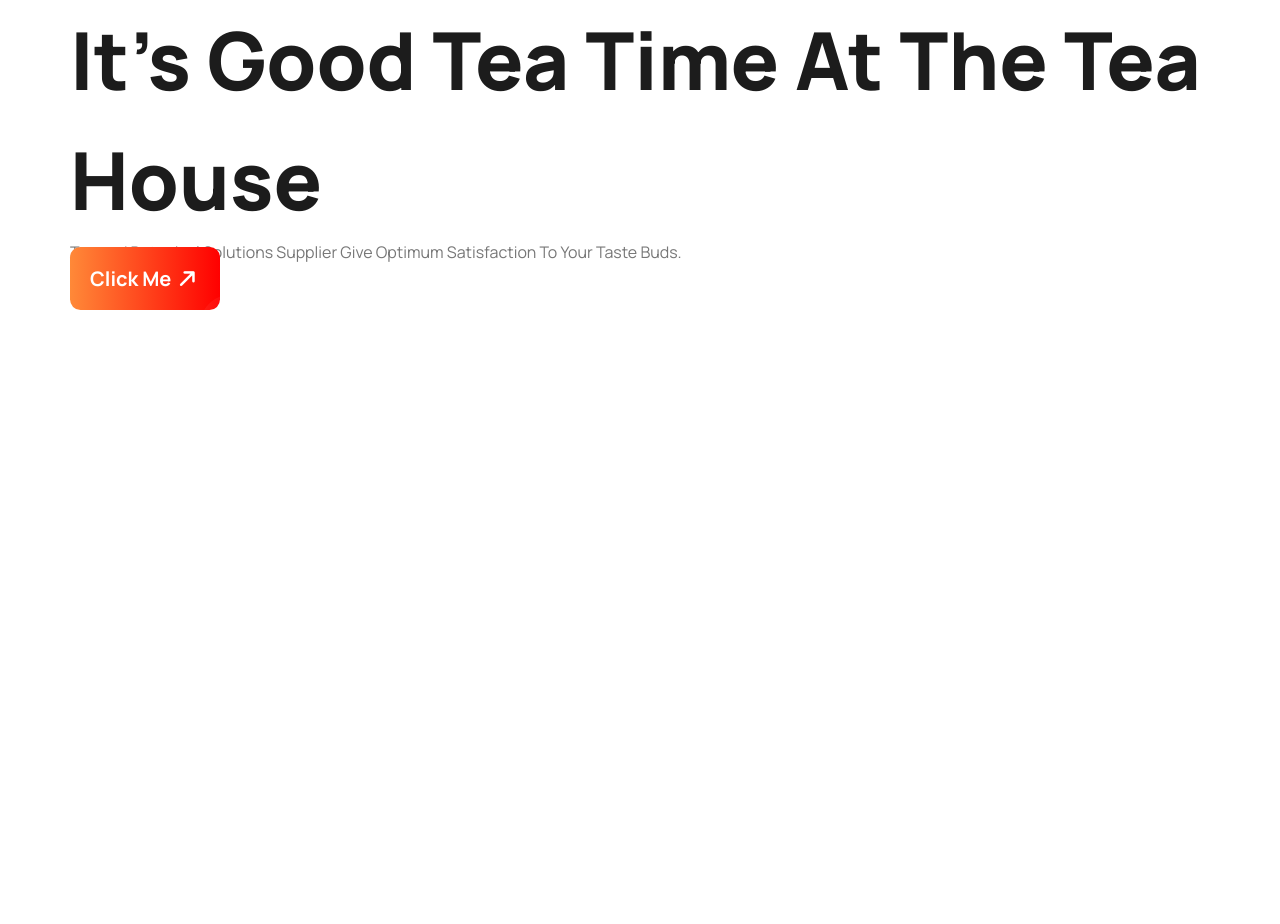
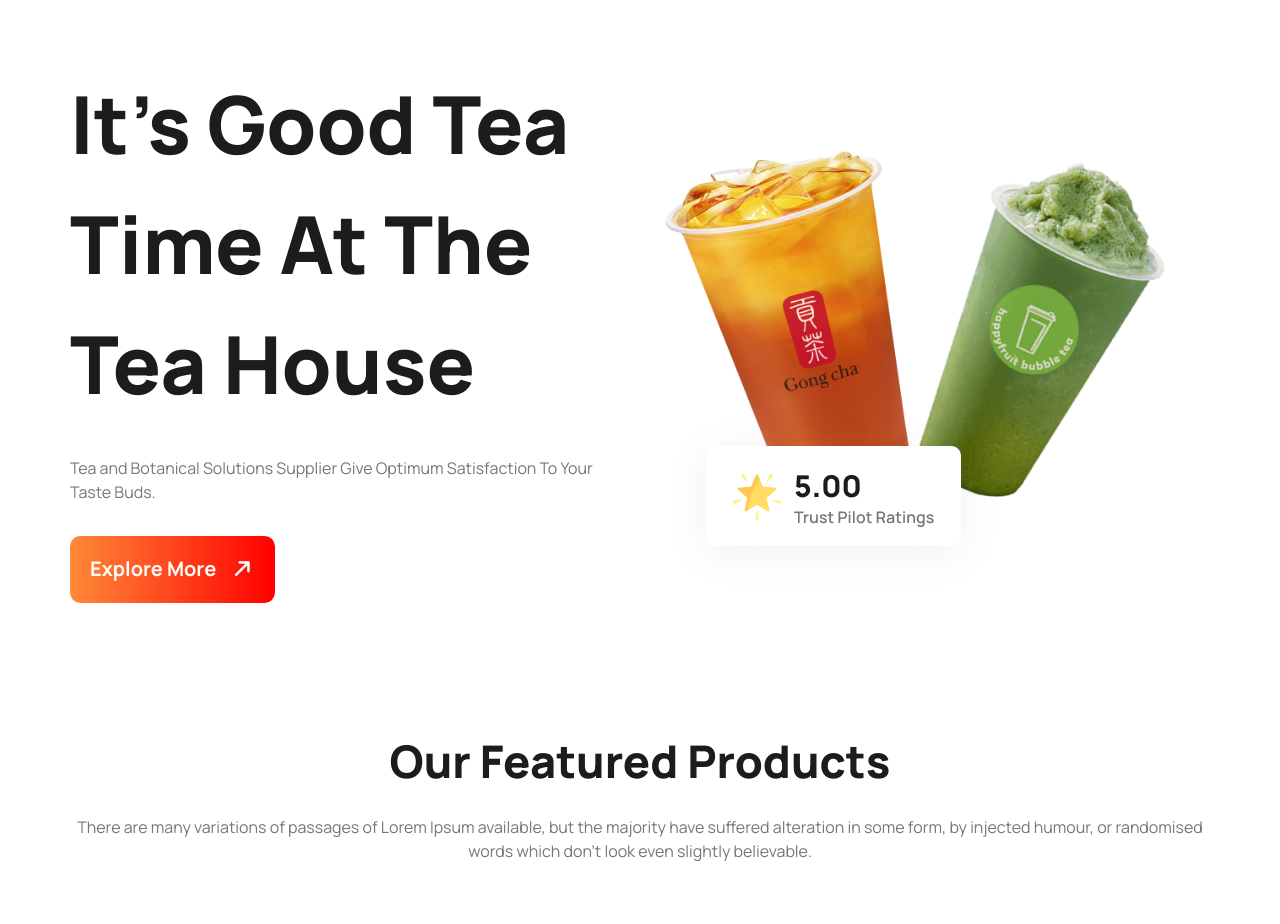
Before and after one commit to ratul-sardar/Tea-House-Project, a website: page index.html in a window 1280 px wide. Before the commit the page ends 800 px from the top, so only its background shows below. Drawn offline with Linux system fonts and the light colour scheme.

Commit message:
Hero section done, now working on the products section

```diff
--- a/index.html
+++ b/index.html
@@ -21,21 +21,45 @@
   </head>
   <body class="px-6 md:px-10">
     <main>
-      <section class="contain" id="hero-section">
-        <div class="">
+      <section
+        class="contain grid gap-8 md:grid-cols-2 py-10 md:py-16"
+        id="hero-section"
+      >
+        <div class="space-y-5 md:space-y-8">
           <h1 class="">It's good tea time at The Tea House</h1>
           <p class="">
             Tea and Botanical Solutions Supplier Give Optimum Satisfaction To
             Your Taste Buds.
           </p>
-          <a href="#" class="btn space-y-3"
-            >click me
-            <span class="inline-block -rotate-45 font-light"
+          <a href="#" class="btn inline-block"
+            >Explore More
+            <span class="inline-block ml-2.5 -rotate-45 font-light"
               ><i class="fa-solid fa-arrow-right"></i></span
           ></a>
         </div>
-        <div class="">
-          <img src="./images/bg_cup.png" alt="Hero Image" />
+        <div class="grid items-center justify-center relative">
+          <img
+            src="./images/banner.png"
+            alt="Hero Image"
+            class="w-full max-w-117 md:max-w-full"
+          />
+          <img
+            src="./images/ratingBadge.png"
+            alt="ratingBadge"
+            class="absolute bottom-0 left-0 max-w-50 md:max-w-full"
+          />
+        </div>
+      </section>
+
+      <section class="contain py-main" id="products">
+        <div class="text-center space-y-5">
+          <h2>Our Featured Products</h2>
+          <p>
+            There are many variations of passages of Lorem Ipsum available, but
+            the majority have suffered alteration in some form, by injected
+            humour, or randomised words which don't look even slightly
+            believable.
+          </p>
         </div>
       </section>
     </main>
--- a/package.json
+++ b/package.json
@@ -5,6 +5,7 @@
   "private": true,
   "devDependencies": {
     "@types/bun": "latest",
+    "bun-plugin-tailwind": "^0.1.2",
     "tailwind": "^4.0.0",
     "tailwindcss": "^4.1.18"
   },
--- a/style/style.css
+++ b/style/style.css
@@ -17,6 +17,7 @@
     max-width: 1140px;
     margin: 0 auto;
   }
+
   .btn {
     background-image: var(--background-image-brand-gradient);
     color: var(--color-white);
@@ -52,3 +53,15 @@ h4 {
   color: var(--heading-color);
   text-transform: capitalize;
 }
+
+.py-main {
+  padding-top: 2.6rem;
+  padding-bottom: 2.6rem;
+}
+
+@media (min-width: 768px) {
+  .py-main {
+    padding-top: 3.8rem;
+    padding-bottom: 3.8rem;
+  }
+}
```
Also changed, not shown: images/ratingBadge.png (added), style/output.css, 1 other file.
